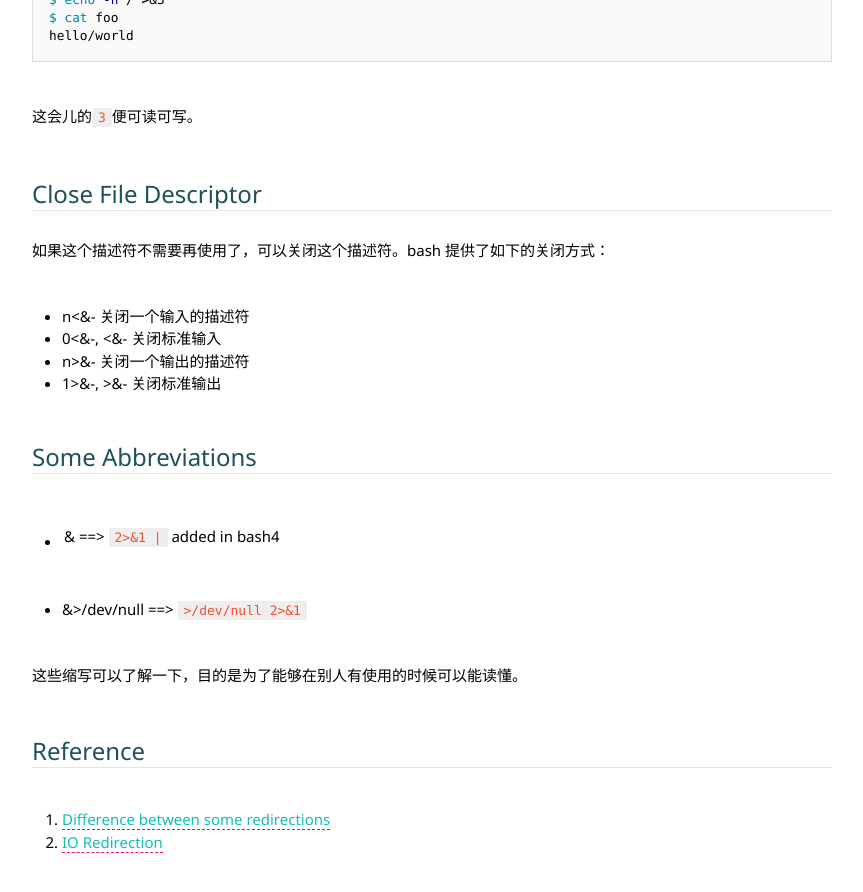
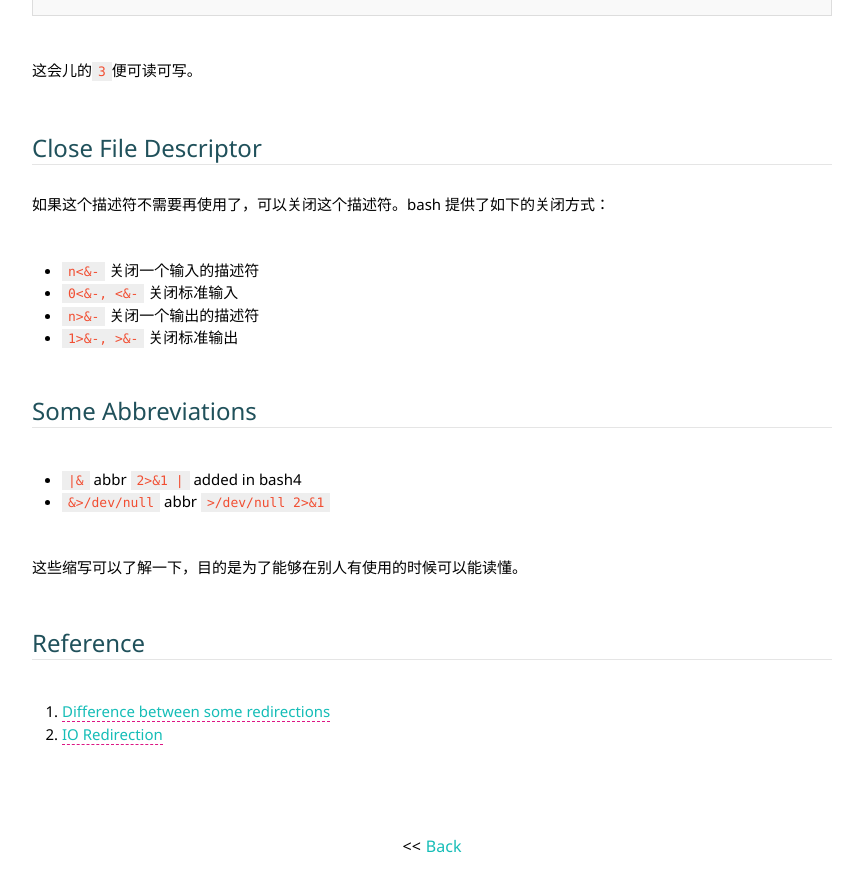
Before and after one commit to JesseEisen/JesseEisen.github.io, a Jekyll site: the page built from _posts/2016-08-01-redirection.md, in a window 1280 px wide and 900 px high, scrolled down 4904 px. Shown: the top 892 px of the window, without its empty margins (208-1071 px from the left). Built offline with Jekyll 4.4.1, drawn with Linux system fonts in a browser that asks for light colours; some web fonts are replaced.

Commit message:
modify some

```diff
--- a/_posts/2016-08-01-redirection.md
+++ b/_posts/2016-08-01-redirection.md
@@ -63,11 +63,11 @@ line 2
 
 利用这个问题来说明一下不同的顺序使用重定向会带来什么影响。首先从：
 
-+ 2>&1 >foo
++ `2>&1 >foo`
 
 首先`2>&1`将描述符`1`复制给描述符`2`,这样`1`和`2`都指向了同一个地方。 接着将`1` 重定向到`file`。 但是此时`2`还是指向是**之前`1`指向的地方**。这相当是将`1`备份了一下。
 
-+ >foo 2>&1
++ `>foo 2>&1`
 
 首先`>foo`将`1`重定向到`foo`, 接着`2>&1`, 将`1`复制给`2`。此时`1`和`2`都被重定向到了`foo`上。
 
@@ -163,16 +163,16 @@ hello/world
 
 如果这个描述符不需要再使用了，可以关闭这个描述符。bash 提供了如下的关闭方式：
 
-+ n<&-  关闭一个输入的描述符
-+ 0<&-, <&-  关闭标准输入
-+ n>&-  关闭一个输出的描述符
-+ 1>&-, >&-  关闭标准输出
++ `n<&-`  关闭一个输入的描述符
++ `0<&-, <&-`  关闭标准输入
++ `n>&-`  关闭一个输出的描述符
++ `1>&-, >&-`  关闭标准输出
 
 
 ## Some Abbreviations
 
-+ |&    ==>  `2>&1 |`  added in bash4
-+ &>/dev/null  ==> `>/dev/null 2>&1`
++ `|&`  abbr  `2>&1 |`  added in bash4
++ `&>/dev/null` abbr `>/dev/null 2>&1`
 
 这些缩写可以了解一下，目的是为了能够在别人有使用的时候可以能读懂。
 
```
